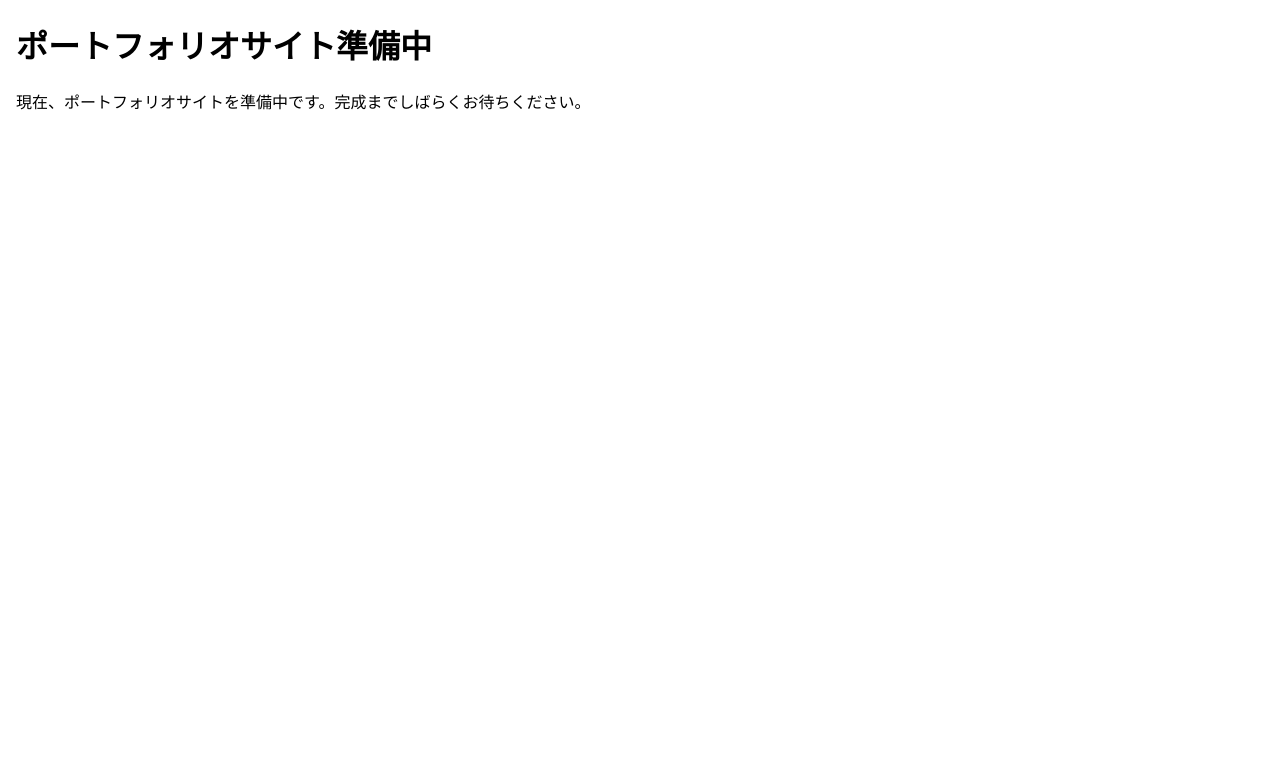
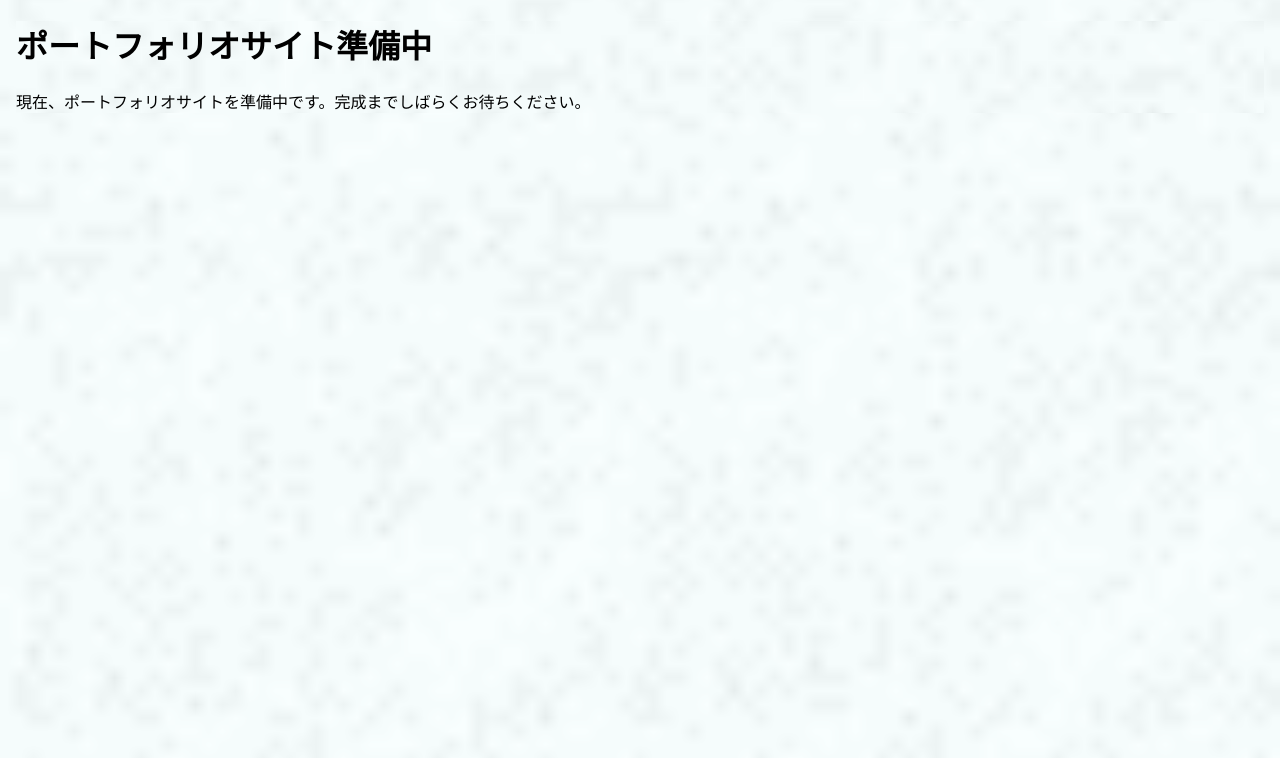
Before and after one commit to sealddr/sealddr.github.io, a Next.js app: page / in a window 1280 px wide. Shown: the top 758 px of the page. Built offline with nearby package versions, Linux system fonts and the light colour scheme.

Commit message:
Add the background image

```diff
--- a/src/app/globals.css
+++ /dev/null
@@ -1,27 +0,0 @@
-@tailwind base;
-@tailwind components;
-@tailwind utilities;
-
-:root {
-  --foreground-rgb: 0, 0, 0;
-  --background-start-rgb: 214, 219, 220;
-  --background-end-rgb: 255, 255, 255;
-}
-
-@media (prefers-color-scheme: dark) {
-  :root {
-    --foreground-rgb: 255, 255, 255;
-    --background-start-rgb: 0, 0, 0;
-    --background-end-rgb: 0, 0, 0;
-  }
-}
-
-body {
-  color: rgb(var(--foreground-rgb));
-  background: linear-gradient(
-      to bottom,
-      transparent,
-      rgb(var(--background-end-rgb))
-    )
-    rgb(var(--background-start-rgb));
-}
--- a/src/pages/index.tsx
+++ b/src/pages/index.tsx
@@ -1,4 +1,5 @@
 import RootLayout from '../components/layout';
+import '../styles/globals.css';
 
 export default function Home() {
   return (
--- /dev/null
+++ b/src/styles/globals.css
@@ -0,0 +1,5 @@
+body {
+  background-image: url('../../public/images/bg.png');
+  background-size: cover;
+  background-position: center;
+}
```
Also changed, not shown: public/images/bg.png (added).
